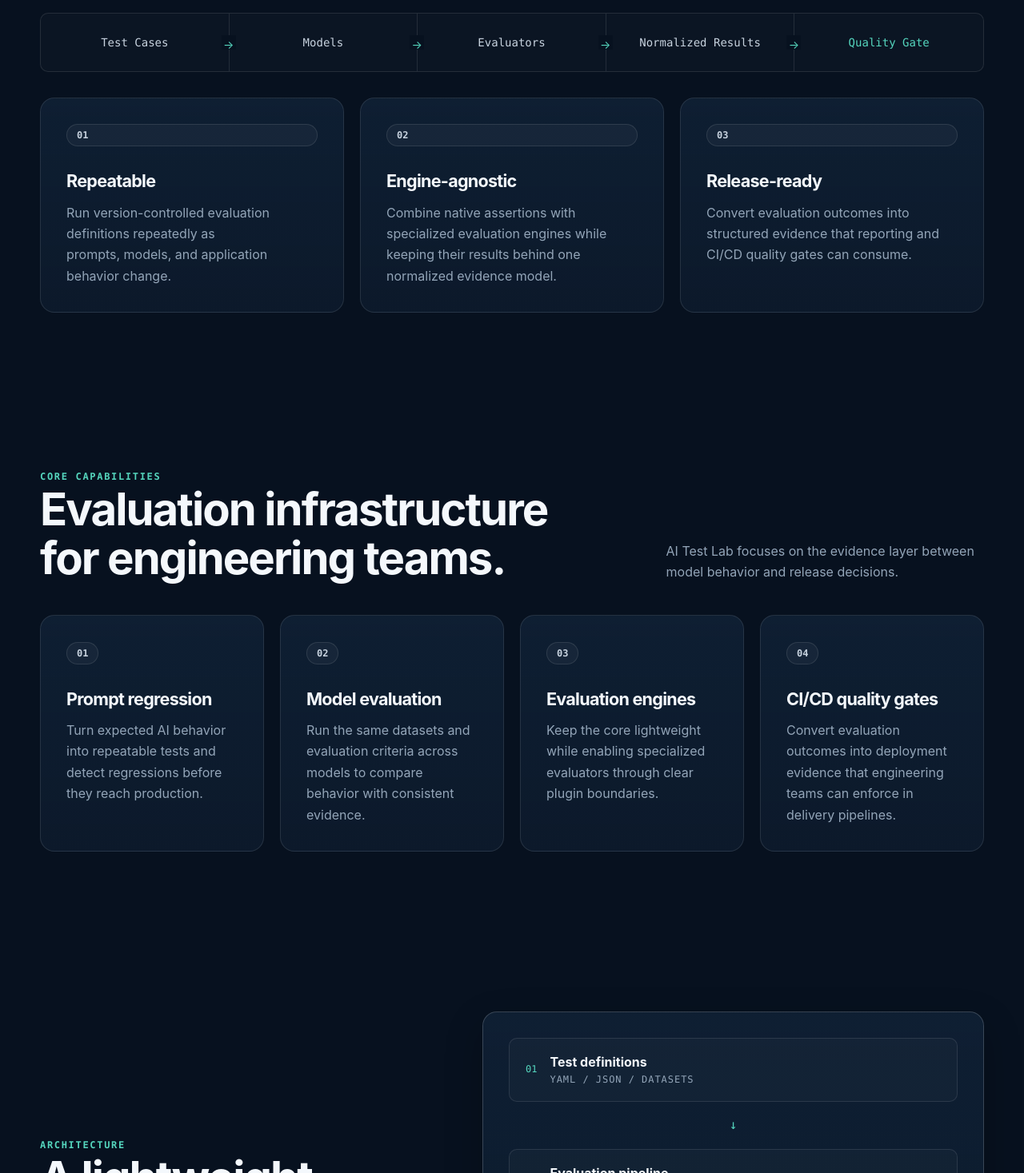
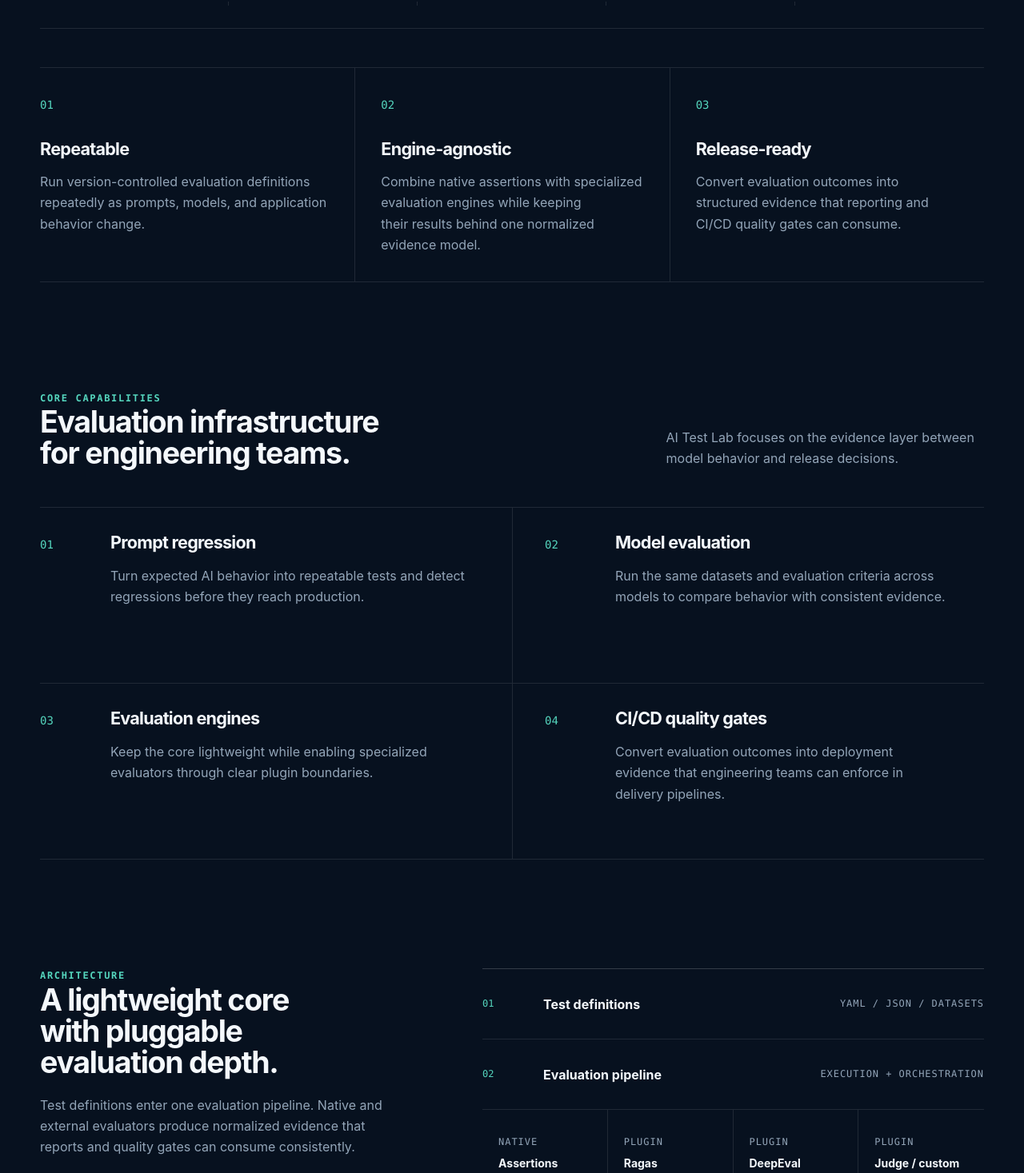
Before and after one commit to AnthonyVinokur/aitestlab-website, a Next.js app: page / in a window 1280 px wide. Shown: the part 1203-2670 px from the top of the page at 80% size. Built offline with nearby package versions, Linux system fonts and the light colour scheme; no server answers.

Commit message:
feat: flatten homepage composition

```diff
--- a/app/globals.css
+++ b/app/globals.css
@@ -2645,3 +2645,472 @@ p {
   .result-time{display:none}
   .results-metric{grid-template-columns:1fr 1fr}
 }
+
+/* ==========================================================================
+   W2.4 Phase 2 — Flat homepage composition
+   Cards are reserved for real artifacts. Editorial sections use spacing,
+   rules, typography, and flow instead of boxed containers.
+   ========================================================================== */
+
+.home-proof-section {
+  border-top: 1px solid var(--line);
+}
+
+.home-pipeline {
+  display: grid;
+  grid-template-columns: repeat(5, minmax(0, 1fr));
+  margin-top: var(--space-10);
+  border: 0;
+  border-top: 1px solid var(--line-strong);
+  border-bottom: 1px solid var(--line);
+  border-radius: 0;
+  background: transparent;
+  overflow: visible;
+}
+
+.home-pipeline-step {
+  position: relative;
+  min-height: 88px;
+  display: flex;
+  align-items: center;
+  justify-content: center;
+  padding: var(--space-5) var(--space-4);
+  border-right: 0;
+  color: var(--muted-strong);
+  font-family: var(--font-mono);
+  font-size: var(--text-sm);
+  text-align: center;
+}
+
+.home-pipeline-step::after {
+  position: absolute;
+  right: 0;
+  top: 50%;
+  width: 1px;
+  height: 32px;
+  content: "";
+  background: var(--line);
+  transform: translateY(-50%);
+}
+
+.home-pipeline-step:last-child {
+  color: var(--accent);
+}
+
+.home-pipeline-step:last-child::after {
+  display: none;
+}
+
+.home-pipeline-arrow {
+  right: -8px;
+  width: auto;
+  height: auto;
+  display: block;
+  color: var(--accent);
+  background: var(--background);
+  padding-inline: 3px;
+}
+
+.home-proof-grid {
+  display: grid;
+  grid-template-columns: repeat(3, minmax(0, 1fr));
+  gap: 0;
+  margin-top: var(--space-12);
+  border-top: 1px solid var(--line);
+  border-bottom: 1px solid var(--line);
+}
+
+.home-proof-item {
+  min-height: 230px;
+  padding: var(--space-8) var(--space-8) var(--space-8) 0;
+}
+
+.home-proof-item + .home-proof-item {
+  padding-left: var(--space-8);
+  border-left: 1px solid var(--line);
+}
+
+.home-section-index,
+.home-principle-number {
+  display: inline-block;
+  margin-bottom: var(--space-8);
+  color: var(--accent);
+  font-family: var(--font-mono);
+  font-size: var(--text-sm);
+}
+
+.home-proof-item h3,
+.home-capability-item h3,
+.home-principle-item h3 {
+  margin-bottom: var(--space-4);
+}
+
+.home-proof-item p,
+.home-capability-item p,
+.home-principle-item p {
+  margin-bottom: 0;
+  color: var(--muted);
+}
+
+.home-capability-grid {
+  display: grid;
+  grid-template-columns: repeat(2, minmax(0, 1fr));
+  gap: 0;
+  margin-top: var(--space-12);
+  border-top: 1px solid var(--line);
+}
+
+.home-capability-item {
+  display: grid;
+  grid-template-columns: 64px minmax(0, 1fr);
+  gap: var(--space-6);
+  min-height: 220px;
+  padding: var(--space-8) var(--space-10) var(--space-8) 0;
+  border-bottom: 1px solid var(--line);
+}
+
+.home-capability-item:nth-child(even) {
+  padding-left: var(--space-10);
+  border-left: 1px solid var(--line);
+}
+
+.home-capability-item .home-section-index {
+  margin-bottom: 0;
+  padding-top: 3px;
+}
+
+.home-architecture-layout {
+  align-items: start;
+}
+
+.home-architecture {
+  display: grid;
+  gap: 0;
+  padding: 0;
+  background: transparent;
+  border-top: 1px solid var(--line-strong);
+  border-bottom: 1px solid var(--line);
+}
+
+.home-architecture-node {
+  display: grid;
+  grid-template-columns: 56px minmax(0, 1fr) auto;
+  grid-template-areas: "index title meta";
+  column-gap: var(--space-5);
+  align-items: center;
+  min-height: 88px;
+  padding: var(--space-5) 0;
+  border: 0;
+  border-bottom: 1px solid var(--line);
+  border-radius: 0;
+  background: transparent;
+}
+
+.home-architecture-node > span {
+  grid-area: index;
+}
+
+.home-architecture-node strong {
+  grid-area: title;
+}
+
+.home-architecture-node small {
+  grid-area: meta;
+  text-align: right;
+}
+
+.home-architecture-connector {
+  display: none;
+}
+
+.home-engine-grid {
+  display: grid;
+  grid-template-columns: repeat(4, minmax(0, 1fr));
+  gap: 0;
+  border-bottom: 1px solid var(--line);
+}
+
+.home-engine-grid > div {
+  min-height: 108px;
+  display: grid;
+  align-content: center;
+  gap: 4px;
+  padding: var(--space-5);
+  border: 0;
+  border-right: 1px solid var(--line);
+  border-radius: 0;
+  background: transparent;
+}
+
+.home-engine-grid > div:last-child {
+  border-right: 0;
+}
+
+.home-architecture-output {
+  display: grid;
+  grid-template-columns: repeat(2, minmax(0, 1fr));
+  gap: 0;
+}
+
+.home-architecture-output > div {
+  min-height: 92px;
+  display: grid;
+  align-content: center;
+  gap: 4px;
+  padding: var(--space-5) 0;
+  border: 0;
+  border-radius: 0;
+  background: transparent;
+}
+
+.home-architecture-output > div + div {
+  padding-left: var(--space-8);
+  border-left: 1px solid var(--line);
+}
+
+.home-principles-grid {
+  display: grid;
+  grid-template-columns: 1fr;
+  gap: 0;
+  margin-top: var(--space-12);
+  border-top: 1px solid var(--line);
+}
+
+.home-principle-item {
+  display: grid;
+  grid-template-columns: 90px minmax(0, 1fr);
+  gap: var(--space-8);
+  align-items: start;
+  padding: var(--space-8) 0;
+  border-bottom: 1px solid var(--line);
+}
+
+.home-principle-item .home-principle-number {
+  margin-bottom: 0;
+}
+
+
+.home-code-card {
+  overflow: hidden;
+  background:
+    linear-gradient(
+      180deg,
+      rgba(18, 37, 59, 0.72),
+      rgba(7, 18, 31, 0.92)
+    );
+  border: 1px solid var(--line-strong);
+  border-radius: var(--radius-md);
+  box-shadow: var(--shadow-sm);
+}
+
+.home-code-header {
+  margin: 0;
+  padding: var(--space-4) var(--space-6);
+}
+
+.home-code-card pre {
+  padding: var(--space-6);
+}
+
+.home-final-section {
+  padding-top: var(--space-16);
+  padding-bottom: var(--space-24);
+  border-top: 1px solid var(--line);
+}
+
+.home-final-cta {
+  display: grid;
+  grid-template-columns: minmax(0, 1fr) auto;
+  align-items: end;
+  gap: var(--space-16);
+  padding: 0;
+  background: transparent;
+  border: 0;
+  border-radius: 0;
+  box-shadow: none;
+}
+
+.home-final-cta h2 {
+  max-width: 760px;
+}
+
+.home-final-cta p {
+  color: var(--muted);
+}
+
+@media (max-width: 980px) {
+  .home-proof-grid,
+  .home-capability-grid {
+    grid-template-columns: 1fr;
+  }
+
+  .home-proof-item,
+  .home-proof-item + .home-proof-item {
+    min-height: auto;
+    padding: var(--space-7, 28px) 0;
+    border-left: 0;
+    border-bottom: 1px solid var(--line);
+  }
+
+  .home-proof-item:last-child {
+    border-bottom: 0;
+  }
+
+  .home-capability-item,
+  .home-capability-item:nth-child(even) {
+    padding: var(--space-8) 0;
+    border-left: 0;
+  }
+
+  .home-final-cta {
+    grid-template-columns: 1fr;
+    gap: var(--space-8);
+  }
+}
+
+@media (max-width: 720px) {
+  .home-pipeline {
+    grid-template-columns: 1fr;
+  }
+
+  .home-pipeline-step {
+    justify-content: flex-start;
+    min-height: 62px;
+    padding-inline: 0;
+    border-bottom: 1px solid var(--line);
+    text-align: left;
+  }
+
+  .home-pipeline-step::after,
+  .home-pipeline-arrow {
+    display: none;
+  }
+
+  .home-pipeline-step:last-child {
+    border-bottom: 0;
+  }
+
+  .home-capability-item {
+    grid-template-columns: 42px minmax(0, 1fr);
+    gap: var(--space-4);
+  }
+
+  .home-architecture-node {
+    grid-template-columns: 42px minmax(0, 1fr);
+    grid-template-areas:
+      "index title"
+      ". meta";
+    gap: 3px var(--space-4);
+  }
+
+  .home-architecture-node small {
+    text-align: left;
+  }
+
+  .home-engine-grid,
+  .home-architecture-output {
+    grid-template-columns: 1fr;
+  }
+
+  .home-engine-grid > div {
+    min-height: auto;
+    padding: var(--space-5) 0;
+    border-right: 0;
+    border-bottom: 1px solid var(--line);
+  }
+
+  .home-engine-grid > div:last-child {
+    border-bottom: 0;
+  }
+
+  .home-architecture-output > div,
+  .home-architecture-output > div + div {
+    min-height: auto;
+    padding: var(--space-5) 0;
+    border-left: 0;
+    border-bottom: 1px solid var(--line);
+  }
+
+  .home-architecture-output > div:last-child {
+    border-bottom: 0;
+  }
+
+  .home-principle-item {
+    grid-template-columns: 42px minmax(0, 1fr);
+    gap: var(--space-4);
+  }
+
+  .home-final-actions {
+    width: 100%;
+  }
+}
+
+/* ==========================================================================
+   W2.4 Phase 2 — Hero density refinement
+   ========================================================================== */
+
+@media (min-width: 1100px) {
+  .page-hero {
+    padding-top: 64px;
+    padding-bottom: 52px;
+  }
+
+  .page-hero h1 {
+    max-width: 760px;
+    font-size: clamp(3.5rem, 5vw, 5.25rem);
+    line-height: 0.98;
+  }
+
+  .home-hero-product {
+    transform: scale(0.92);
+    transform-origin: top center;
+    margin-bottom: -34px;
+  }
+
+  .home-hero-actions {
+    margin-top: 12px;
+  }
+
+  .home-hero-stack {
+    margin-top: 18px;
+  }
+}
+/* ==========================================================================
+   W2.4 Phase 2 — Editorial typography and section rhythm
+   ========================================================================== */
+
+@media (min-width: 900px) {
+  .section .section-heading h2 {
+    max-width: 640px;
+    font-size: clamp(2.35rem, 2.8vw, 3.15rem);
+    line-height: 1.04;
+    letter-spacing: -0.035em;
+  }
+
+  .home-principles-grid {
+    margin-top: 42px;
+  }
+
+  .home-principle-item {
+    padding-top: 28px;
+    padding-bottom: 28px;
+  }
+
+  .home-principle-item h3 {
+    font-size: clamp(1.5rem, 1.7vw, 1.9rem);
+  }
+
+   main > .section {
+    padding-block: 68px;
+  }
+
+  main > .section.section-tight {
+    padding-top: 60px;
+    padding-bottom: 68px;
+  }
+
+  main > .home-final-section {
+    padding-top: 76px;
+    padding-bottom: 96px;
+  }
+}
--- a/app/page.tsx
+++ b/app/page.tsx
@@ -1,11 +1,10 @@
 import type { Metadata } from "next";
 import { Container } from "@/components/container";
+import { LatestEvaluationPreview } from "@/components/evaluation/latest-evaluation-preview";
 import { PageHero } from "@/components/page-hero";
 import { Badge } from "@/components/ui/badge";
 import { Button } from "@/components/ui/button";
-import { Card } from "@/components/ui/card";
 import { SectionHeading } from "@/components/ui/section-heading";
-import { LatestEvaluationPreview } from "@/components/evaluation/latest-evaluation-preview";
 
 export const metadata: Metadata = {
   title: "AI Test Lab | Automated LLM Evaluation & AI Quality Engineering",
@@ -13,6 +12,24 @@ export const metadata: Metadata = {
     "AI Test Lab is an engineering framework for repeatable LLM evaluation, prompt regression, model comparison, normalized evidence, and CI/CD quality gates.",
   alternates: { canonical: "/" },
 };
+
+const proofPoints = [
+  {
+    number: "01",
+    title: "Repeatable",
+    text: "Run version-controlled evaluation definitions repeatedly as prompts, models, and application behavior change.",
+  },
+  {
+    number: "02",
+    title: "Engine-agnostic",
+    text: "Combine native assertions with specialized evaluation engines while keeping their results behind one normalized evidence model.",
+  },
+  {
+    number: "03",
+    title: "Release-ready",
+    text: "Convert evaluation outcomes into structured evidence that reporting and CI/CD quality gates can consume.",
+  },
+];
 
 const capabilities = [
   {
@@ -102,8 +119,8 @@ export default function HomePage() {
           >
             <p>
               AI Test Lab turns test definitions, model responses, and evaluator
-        results into normalized evidence that engineering teams can use for
-        repeatable release decisions.
+              results into normalized evidence that engineering teams can use
+              for repeatable release decisions.
             </p>
           </SectionHeading>
 
@@ -131,32 +148,14 @@ export default function HomePage() {
           </div>
 
           <div className="home-proof-grid">
-      <Card className="home-proof-card">
-        <Badge>01</Badge>
-        <h3>Repeatable</h3>
-        <p>
-          Run version-controlled evaluation definitions repeatedly as prompts,
-          models, and application behavior change.
-        </p>
-      </Card>
+            {proofPoints.map((item) => (
+              <article className="home-proof-item" key={item.number}>
+                <span className="home-section-index">{item.number}</span>
 
-      <Card className="home-proof-card">
-        <Badge>02</Badge>
-        <h3>Engine-agnostic</h3>
-        <p>
-          Combine native assertions with specialized evaluation engines while
-          keeping their results behind one normalized evidence model.
-        </p>
-      </Card>
-
-      <Card className="home-proof-card">
-        <Badge>03</Badge>
-        <h3>Release-ready</h3>
-        <p>
-          Convert evaluation outcomes into structured evidence that reporting
-          and CI/CD quality gates can consume.
-        </p>
-      </Card>
+                <h3>{item.title}</h3>
+                <p>{item.text}</p>
+              </article>
+            ))}
           </div>
         </Container>
       </section>
@@ -168,18 +167,21 @@ export default function HomePage() {
             title="Evaluation infrastructure for engineering teams."
           >
             <p>
-              AI Test Lab focuses on the evidence layer between model behavior and
-              release decisions.
+              AI Test Lab focuses on the evidence layer between model behavior
+              and release decisions.
             </p>
           </SectionHeading>
 
           <div className="home-capability-grid">
             {capabilities.map((capability) => (
-              <Card className="home-capability-card" key={capability.number}>
-                <Badge>{capability.number}</Badge>
+              <article className="home-capability-item" key={capability.number}>
+                <span className="home-section-index">{capability.number}</span>
+
+                <div>
                   <h3>{capability.title}</h3>
                   <p>{capability.text}</p>
-              </Card>
+                </div>
+              </article>
             ))}
           </div>
         </Container>
@@ -193,13 +195,13 @@ export default function HomePage() {
               title="A lightweight core with pluggable evaluation depth."
             >
               <p>
-                Test definitions enter one evaluation pipeline. Native and external
-                evaluators produce normalized evidence that reports and quality gates
-                can consume consistently.
+                Test definitions enter one evaluation pipeline. Native and
+                external evaluators produce normalized evidence that reports and
+                quality gates can consume consistently.
               </p>
             </SectionHeading>
 
-            <Card elevated className="home-architecture">
+            <div className="home-architecture">
               <div className="home-architecture-node home-architecture-source">
                 <span>01</span>
                 <strong>Test definitions</strong>
@@ -225,14 +227,17 @@ export default function HomePage() {
                   <small>Native</small>
                   <strong>Assertions</strong>
                 </div>
+
                 <div>
                   <small>Plugin</small>
                   <strong>Ragas</strong>
                 </div>
+
                 <div>
                   <small>Plugin</small>
                   <strong>DeepEval</strong>
                 </div>
+
                 <div>
                   <small>Plugin</small>
                   <strong>Judge / custom</strong>
@@ -254,12 +259,13 @@ export default function HomePage() {
                   <small>Output</small>
                   <strong>Reports</strong>
                 </div>
+
                 <div>
                   <small>Decision</small>
                   <strong>Quality gate</strong>
                 </div>
               </div>
-            </Card>
+            </div>
           </div>
         </Container>
       </section>
@@ -273,11 +279,14 @@ export default function HomePage() {
 
           <div className="home-principles-grid">
             {principles.map((principle, index) => (
-              <Card className="home-principle-card" key={principle.title}>
+              <article className="home-principle-item" key={principle.title}>
                 <span className="home-principle-number">0{index + 1}</span>
+
+                <div>
                   <h3>{principle.title}</h3>
                   <p>{principle.text}</p>
-              </Card>
+                </div>
+              </article>
             ))}
           </div>
         </Container>
@@ -291,24 +300,28 @@ export default function HomePage() {
               title="Define behavior once. Evaluate it repeatedly."
             >
               <p>
-                Evaluation definitions belong beside application code so teams can
-                version, review, reproduce, and automate AI quality expectations.
+                Evaluation definitions belong beside application code so teams
+                can version, review, reproduce, and automate AI quality
+                expectations.
               </p>
+
               <div className="home-evidence-actions">
                 <Button href="/documentation" size="small">
                   Read documentation
                 </Button>
+
                 <Button href="/reports" variant="secondary" size="small">
                   Explore reports
                 </Button>
               </div>
             </SectionHeading>
 
-            <Card elevated className="home-code-card">
+            <div className="home-code-card">
               <div className="home-code-header">
                 <span>evaluation.yaml</span>
                 <Badge variant="success">versioned</Badge>
               </div>
+
               <pre>
                 <code>{`id: support-answer-001
 prompt: "How do I reset my password?"
@@ -324,7 +337,7 @@ evaluators:
 quality_gate:
   min_score: 0.85`}</code>
               </pre>
-            </Card>
+            </div>
           </div>
         </Container>
       </section>
@@ -345,7 +358,9 @@ quality_gate:
             {direction.map((item, index) => (
               <div className="home-direction-item" key={item}>
                 <span>{String(index + 1).padStart(2, "0")}</span>
+
                 <strong>{item}</strong>
+
                 {index < direction.length - 1 ? (
                   <span className="home-direction-line" aria-hidden="true" />
                 ) : null}
@@ -363,10 +378,12 @@ quality_gate:
 
       <section className="section home-final-section">
         <Container>
-          <Card elevated className="home-final-cta">
+          <div className="home-final-cta">
             <div>
               <p className="eyebrow">AI Test Lab</p>
+
               <h2>Build measurable confidence into AI releases.</h2>
+
               <p>
                 Move AI quality from subjective review to repeatable engineering
                 evidence.
@@ -375,6 +392,7 @@ quality_gate:
 
             <div className="home-final-actions">
               <Button href="/documentation">Explore the architecture</Button>
+
               <Button
                 href="https://github.com/AnthonyVinokur/AI-Test-Lab"
                 variant="secondary"
@@ -383,7 +401,7 @@ quality_gate:
                 View repository
               </Button>
             </div>
-          </Card>
+          </div>
         </Container>
       </section>
     </>
```
Lines whose indentation alone changed are shown as unchanged.
